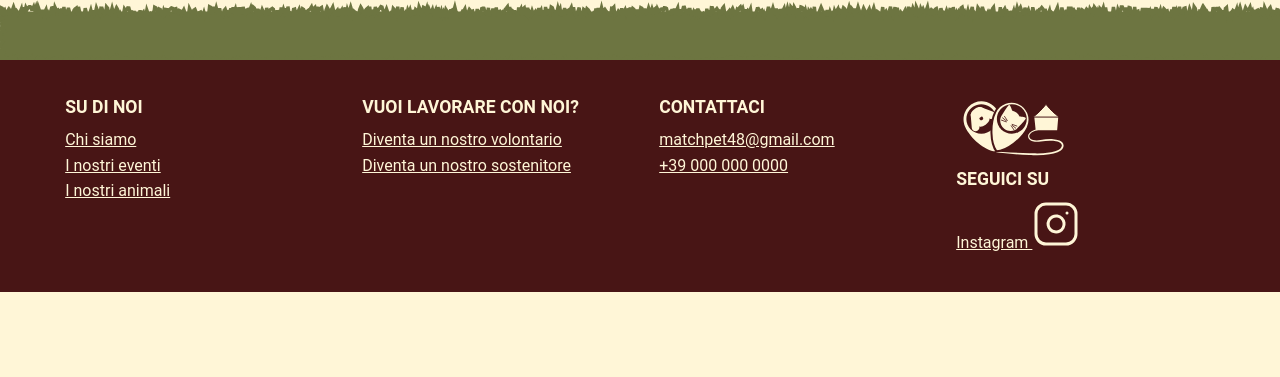
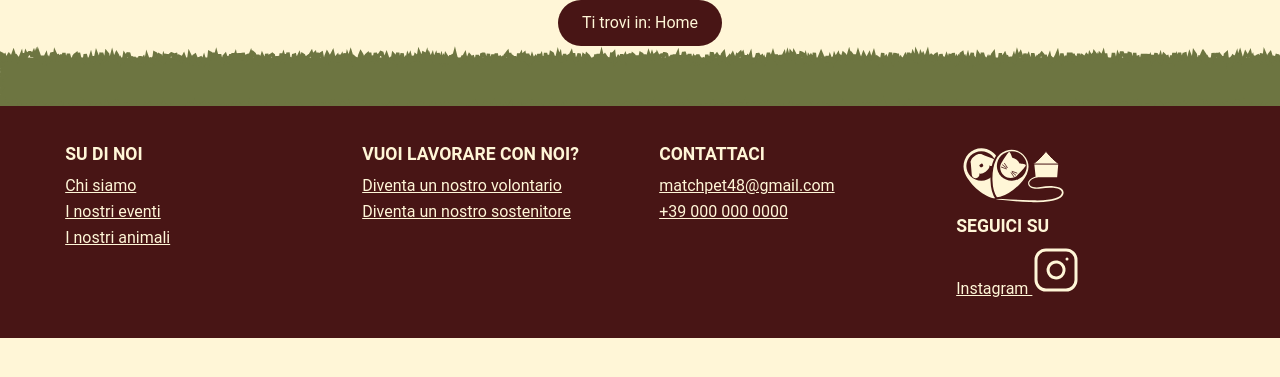
Before and after one commit to AngelaFavaro/PetMatch, a PHP site: page / in a window 1280 px wide. Shown: the part 143-520 px from the top of the page. Run offline with PHP 8.4, Linux system fonts and the light colour scheme; some web fonts are replaced.

Commit message:
modifiche minime

```diff
--- a/src/php/index.php
+++ b/src/php/index.php
@@ -13,7 +13,7 @@ $nav = file_get_contents('./src/template/partials/nav.html');
 
 $footer = file_get_contents('./src/template/partials/footer.html');
 
-$breadcrumb = getBreadcrumb('Home', $pagine);
+$breadcrumb = getBreadcrumb('home', $pagine);
 
 $main = file_get_contents('./src/template/main/index.html');
 
--- a/src/utils.php
+++ b/src/utils.php
@@ -9,13 +9,13 @@
 /* Definizione delle pagine esistenti, aggiungerne altre quando possibile*/
 $pagine = [
     'home' => [
-        'file' => __DIR__ . '/src/php/index.php',
+        // 'file' => __DIR__ . '/src/php/index.php',
         'label' => 'Home',
         'url' => './home',
         'parent' => null
     ],
     'area-riservata' => [
-        'file' => __DIR__ . '/src/php/admin/area-riservata.php',
+        // 'file' => __DIR__ . '/src/php/admin/area-riservata.php',
         'label' => 'Area personale',
         'url' => './area-riservata',
         'parent' => 'home'
```
